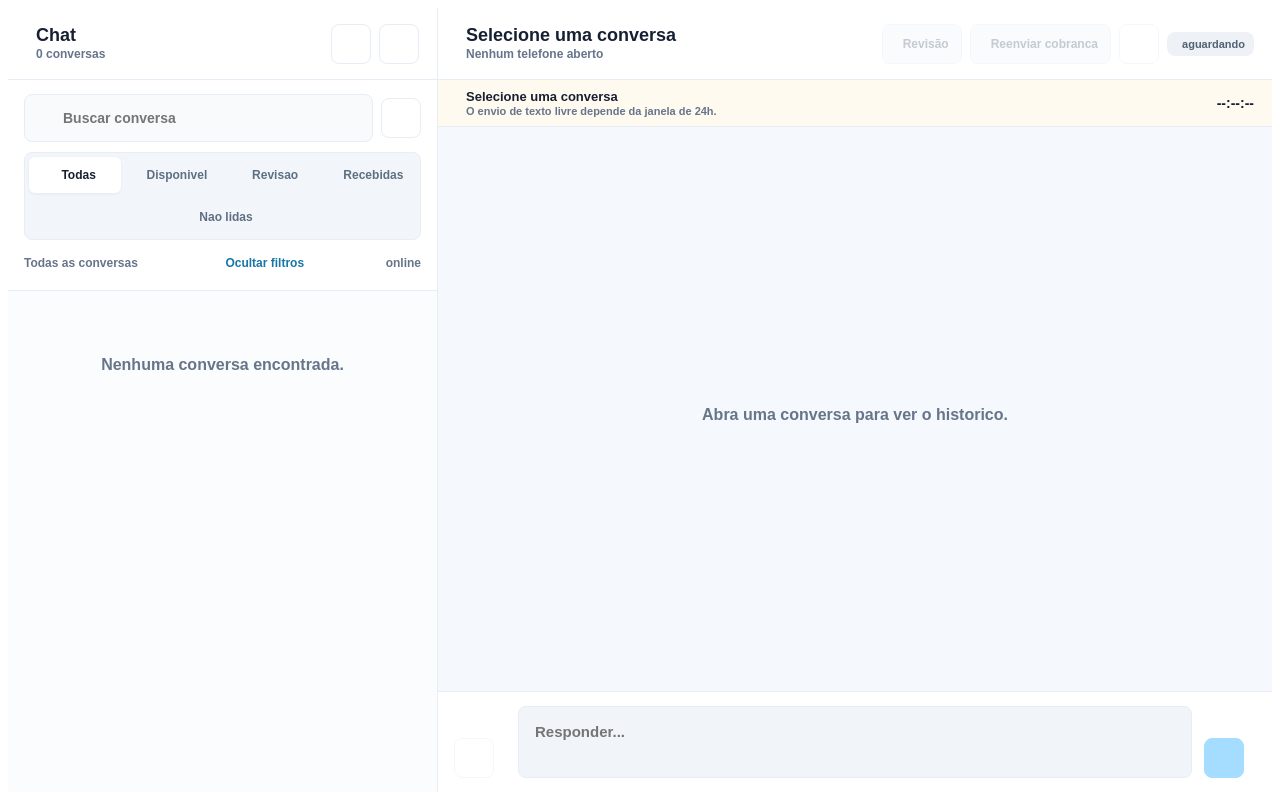
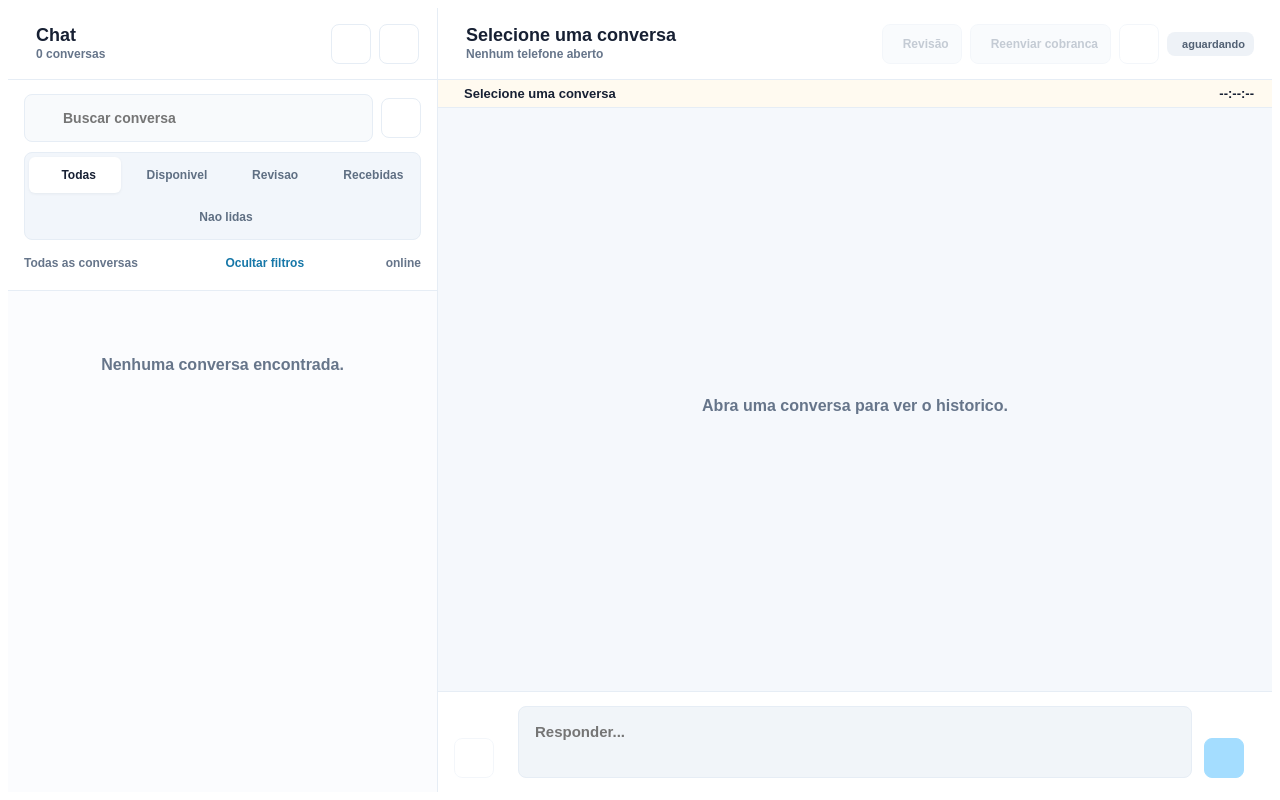
Before and after one commit to User17055/Lis-onTech, a PHP site: page /painel/pages/chat.php in a window 1280 px wide. Run offline with PHP 8.4, Linux system fonts and the light colour scheme; the visitor is signed in with stand-in values (Sample User, id 1); data that the repository does not hold is empty.

Commit message:
feat: Ajustei a barra de status da janela do chat para ficar compacta:
Removi a descrição fixa de baixo.
Reduzi padding e fonte.
A barra agora mostra só o status principal e o timer/modelo.
Ao clicar nela, aparece a explicação em toast:
janela fechada: orienta enviar modelo aprovado
janela aberta: explica que texto livre está liberado
sem conversa: orienta abrir conversa

```diff
--- a/public_html/painel/pages/chat.php
+++ b/public_html/painel/pages/chat.php
@@ -309,21 +309,23 @@ if (!authIsLoggedIn()) { http_response_code(403); exit('Sem login'); }
     .window-panel{
       border-bottom:1px solid var(--line);
       background:#fff;
-      padding:9px 18px;
+      padding:6px 18px;
       display:flex;
       align-items:center;
       justify-content:space-between;
       gap:14px;
-    }
-    .window-copy{display:flex;align-items:center;gap:10px;min-width:0;}
-    .window-copy i{font-size:16px;}
+      cursor:pointer;
+    }
+    .window-panel:hover{filter:brightness(.99);}
+    .window-copy{display:flex;align-items:center;gap:8px;min-width:0;}
+    .window-copy i{font-size:15px;}
     .window-copy strong{display:block;font-size:13px;font-weight:900;}
-    .window-copy span{display:block;font-size:11px;font-weight:800;color:var(--muted);margin-top:1px;}
+    .window-copy span{display:none;}
     .window-panel.open{background:#f4fff9;}
     .window-panel.open .window-copy i{color:var(--ok);}
     .window-panel.closed{background:#fffaf0;}
     .window-panel.closed .window-copy i{color:var(--warn);}
-    .window-timer{font-size:14px;font-weight:900;white-space:nowrap;color:var(--text);}
+    .window-timer{font-size:13px;font-weight:900;white-space:nowrap;color:var(--text);}
 
     .messages{
       flex:1;
@@ -1628,6 +1630,7 @@ if (!authIsLoggedIn()) { http_response_code(403); exit('Sem login'); }
         panel.className = 'window-panel closed';
         el('windowTitle').textContent = 'Selecione uma conversa';
         el('windowSubtitle').textContent = 'O envio de texto livre depende da janela de 24h.';
+        panel.dataset.help = 'Abra uma conversa para ver se o texto livre esta disponivel.';
         el('windowTimer').textContent = '--:--:--';
         composer.classList.add('blocked');
         text.disabled = true;
@@ -1642,6 +1645,7 @@ if (!authIsLoggedIn()) { http_response_code(403); exit('Sem login'); }
         panel.className = 'window-panel open';
         el('windowTitle').textContent = 'Texto livre liberado';
         el('windowSubtitle').textContent = 'Janela aberta pela ultima mensagem recebida do cliente.';
+        panel.dataset.help = 'Janela aberta pela ultima mensagem recebida do cliente. Voce pode enviar texto livre agora.';
         el('windowTimer').textContent = durationText(info.left);
         composer.classList.remove('blocked');
         text.disabled = false;
@@ -1654,6 +1658,7 @@ if (!authIsLoggedIn()) { http_response_code(403); exit('Sem login'); }
       panel.className = 'window-panel closed';
       el('windowTitle').textContent = 'Janela de texto fechada';
       el('windowSubtitle').textContent = 'Envie um modelo aprovado; texto livre volta quando o cliente responder.';
+      panel.dataset.help = 'Envie um modelo aprovado; texto livre volta quando o cliente responder.';
       el('windowTimer').textContent = 'modelo';
       composer.classList.add('blocked');
       text.disabled = true;
@@ -2000,6 +2005,9 @@ if (!authIsLoggedIn()) { http_response_code(403); exit('Sem login'); }
     el('btnSendTemplateBottom').onclick = sendTemplate;
     el('btnResendCharge').onclick = resendLastCharge;
     el('btnReviewChat').onclick = toggleReviewMode;
+    el('windowPanel').onclick = () => {
+      toast(el('windowPanel').dataset.help || 'Status da janela de conversa.');
+    };
     el('confirmCancel').onclick = () => closeConfirm(false);
     el('confirmOk').onclick = () => closeConfirm(true);
     el('imageViewerClose').onclick = closeImageViewer;
```
